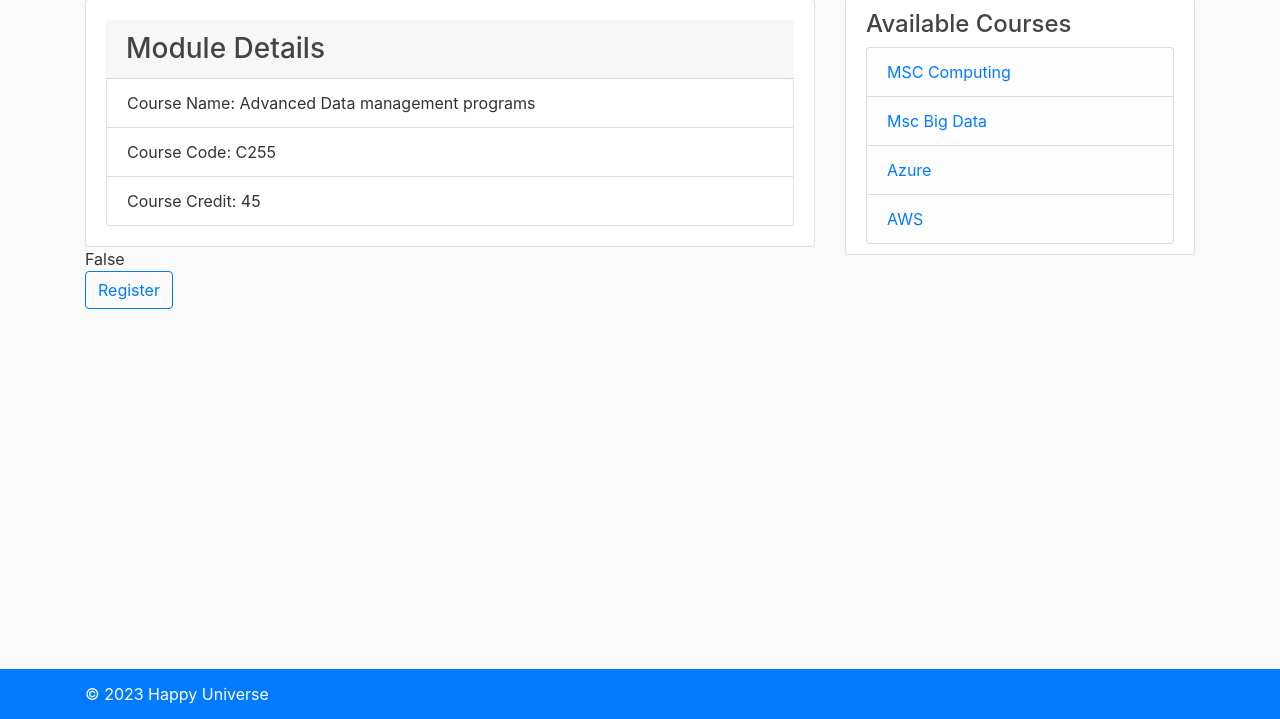
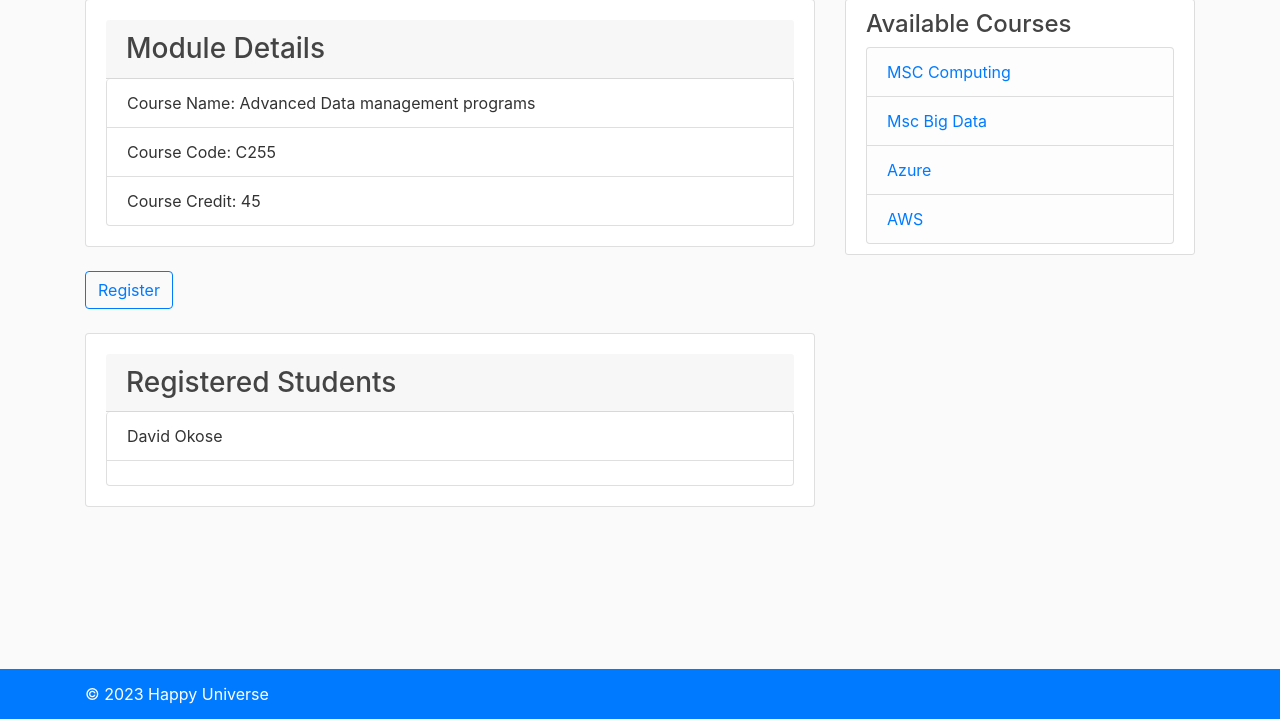
Before and after one commit to c2075843/registrationApp, a Django app: page /module/1/ in a window 1280 px wide. Shown: the part 81-800 px from the top of the page. Run offline with Django 4.2, Linux system fonts and the light colour scheme; a user stored in the database is signed in; data comes from the database, SQL or seed files in the repository; both versions use the stored data as it was after the commit; some libraries are stand-ins or nearby versions.

Commit message:
Student registered to a module can be seen on module page

```diff
--- a/courseapp/templates/courseapp/module_detail.html
+++ b/courseapp/templates/courseapp/module_detail.html
@@ -6,39 +6,42 @@
   <div class="card-body">
     <h3 class="card-header">Module Details</h3>
     <ul class="list-group">
-
       <li class="list-group-item">Course Name: {{ module.name }}</li>
       <li class="list-group-item">Course Code: {{ module.code }}</li>
       <li class="list-group-item">Course Credit: {{ module.credit }}</li>
-
-
     </ul>
   </div>
-
 </div>
+<br>
 
 {% if user.is_authenticated %}
-{{registered}}
   {% if registered %}
-
     <form method="post" action="{% url 'courseapp:unregister' module.id %}">
       {% csrf_token %}
-    <button type="submit" class=" btn btn-outline-primary">Unregister</button>
+      <button type="submit" class="btn btn-outline-primary">Unregister</button>
     </form>
   {% else %}
-
     <form method="post" action="{% url 'courseapp:register' module.id %}">
       {% csrf_token %}
-    <button type="submit" class=" btn btn-outline-primary">Register</button>
+      <button type="submit" class="btn btn-outline-primary">Register</button>
     </form>
-
-
-
   {% endif %}
 {% endif %}
 
 <br>
-
-
+<div class="card">
+  <div class="card-body">
+    <h3 class="card-header">Registered Students</h3>
+    {% if registered_students %}
+      <ul class="list-group">
+        {% for first_name, last_name in registered_students %}
+          <li class="list-group-item">{{ first_name }} {{ last_name }}</li>
+        {% endfor %}
+      </ul>
+    {% else %}
+      <p>No students registered.</p>
+    {% endif %}
+  </div>
+</div>
 
 {% endblock %}
--- a/courseapp/views.py
+++ b/courseapp/views.py
@@ -20,10 +20,23 @@ def module_list(request):
     modules = Module.objects.all()
     return render(request, 'courseapp/module_list.html', {'modules': modules})
 
+@login_required
 def module_detail(request, pk):
     module = get_object_or_404(Module, pk=pk)
-    registered= Registration.objects.filter(student=request.user.student, module=module).exists()
-    context = {'module': module,"registered": registered}
+    registered_users_count = Registration.objects.filter(module=module).count()
+    registered_students = Registration.objects.filter(module=module).values_list('student__user__first_name', 'student__user__last_name')
+
+
+    if request.user.is_authenticated:
+        registered = Registration.objects.filter(student=request.user.student, module=module).exists()
+
+    context = {
+        'module': module,
+        'registered': registered,
+        'registered_users_count': registered_users_count,
+        'registered_students': registered_students
+
+    }
     return render(request, 'courseapp/module_detail.html', context)
 
 def course_detail(request, pk):
```
Also changed, not shown: db.sqlite3. Lines whose indentation alone changed are shown as unchanged.
